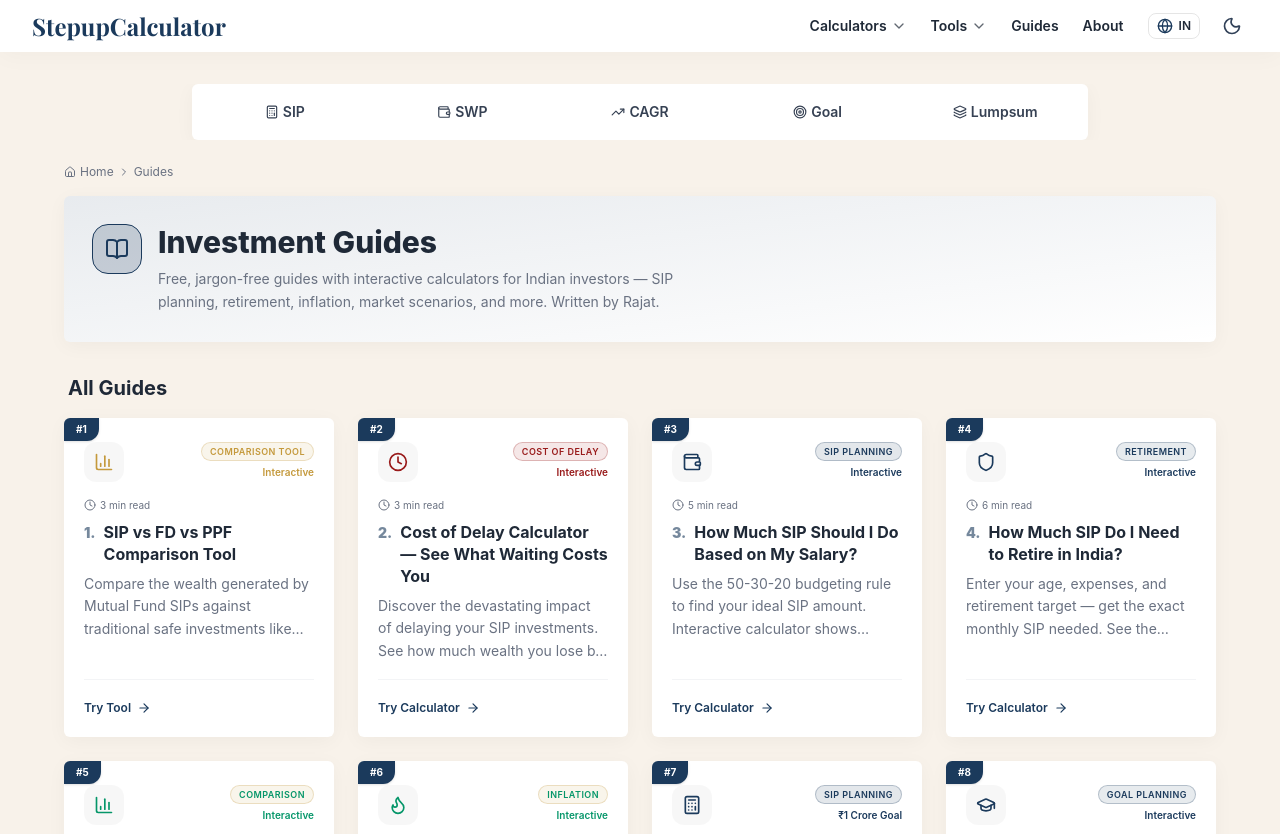
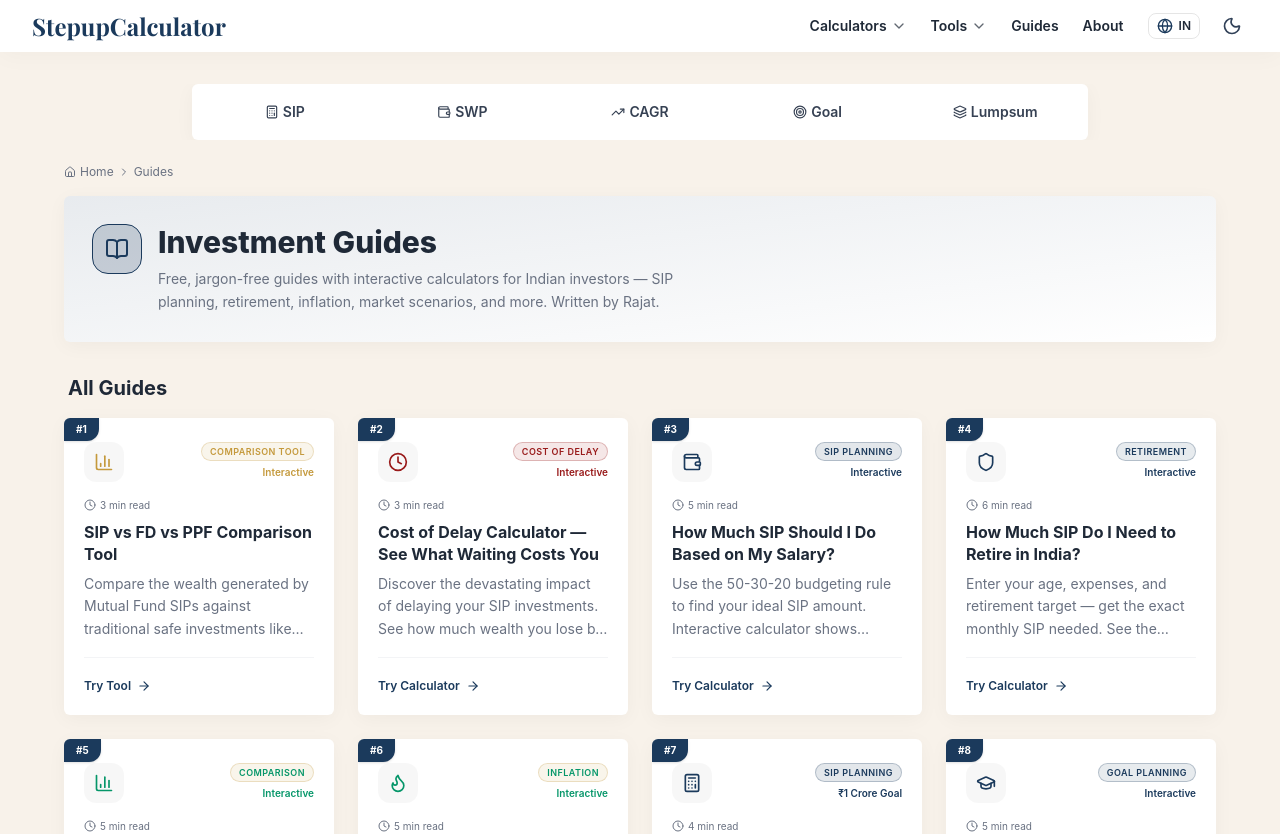
Before and after one commit to wwerajattigercom-netizen/SIP-Calculator, a Next.js app: page /blog in a window 1280 px wide. Shown: the top 834 px of the page. Built offline with nearby package versions, Linux system fonts and the light colour scheme; a web font is replaced by a local one.

Commit message:
style: remove inline title numbering, keeping only corner badge

```diff
--- a/src/app/blog/page.js
+++ b/src/app/blog/page.js
@@ -349,10 +349,9 @@ export default function BlogIndexPage() {
                       <Clock className="w-3 h-3" />{readTime}
                     </div>
 
-                    {/* Title with inline number */}
-                    <h2 className="text-foreground font-bold text-base leading-snug mb-2 group-hover:text-[var(--color-accent)] transition-colors flex items-start gap-2">
-                      <span className="text-[var(--color-accent)] opacity-60 font-black text-sm mt-0.5">{index + 1}.</span>
-                      <span>{title}</span>
+                    {/* Title */}
+                    <h2 className="text-foreground font-bold text-base leading-snug mb-2 group-hover:text-[var(--color-accent)] transition-colors">
+                      {title}
                     </h2>
 
                     {/* Excerpt */}
--- a/src/app/us/blog/page.js
+++ b/src/app/us/blog/page.js
@@ -349,10 +349,9 @@ export default function BlogIndexPage() {
                       <Clock className="w-3 h-3" />{readTime}
                     </div>
 
-                    {/* Title with inline number */}
-                    <h2 className="text-foreground font-bold text-base leading-snug mb-2 group-hover:text-[var(--color-accent)] transition-colors flex items-start gap-2">
-                      <span className="text-[var(--color-accent)] opacity-60 font-black text-sm mt-0.5">{index + 1}.</span>
-                      <span>{title}</span>
+                    {/* Title */}
+                    <h2 className="text-foreground font-bold text-base leading-snug mb-2 group-hover:text-[var(--color-accent)] transition-colors">
+                      {title}
                     </h2>
 
                     {/* Excerpt */}
```
